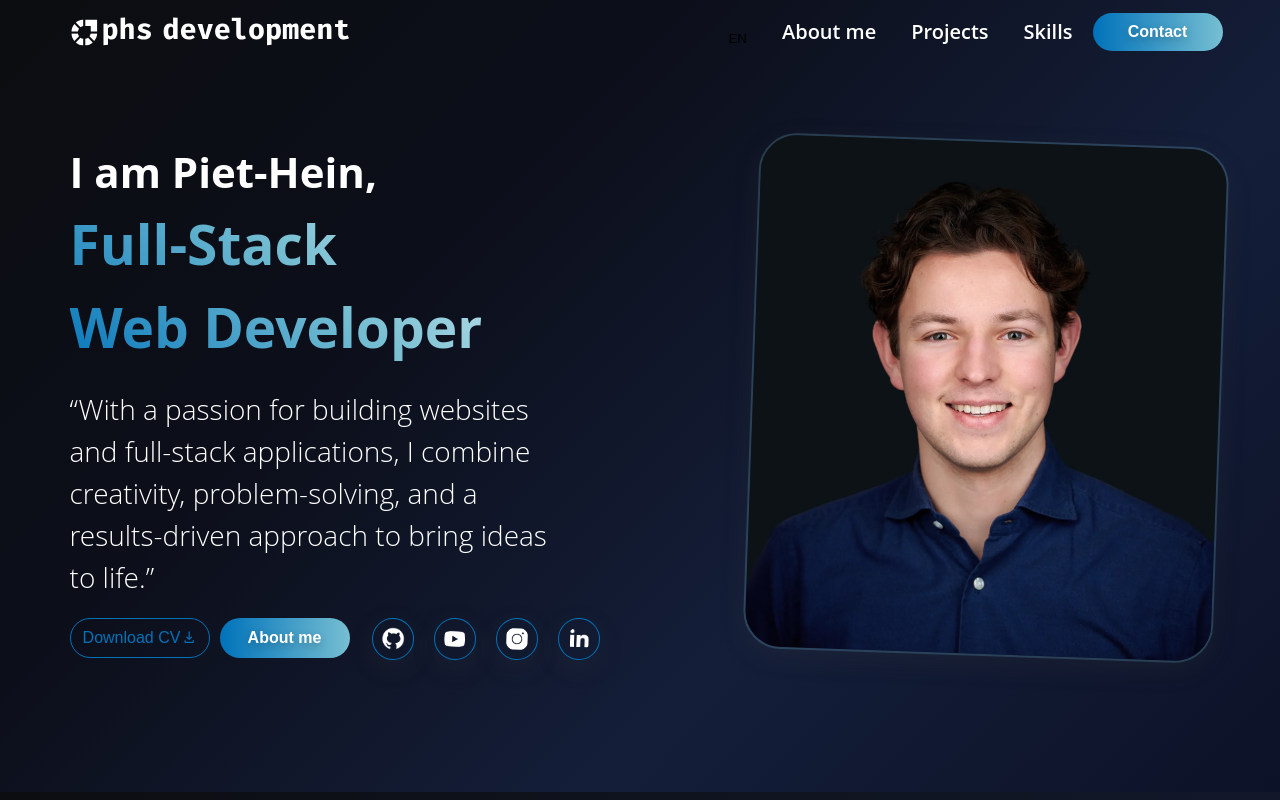
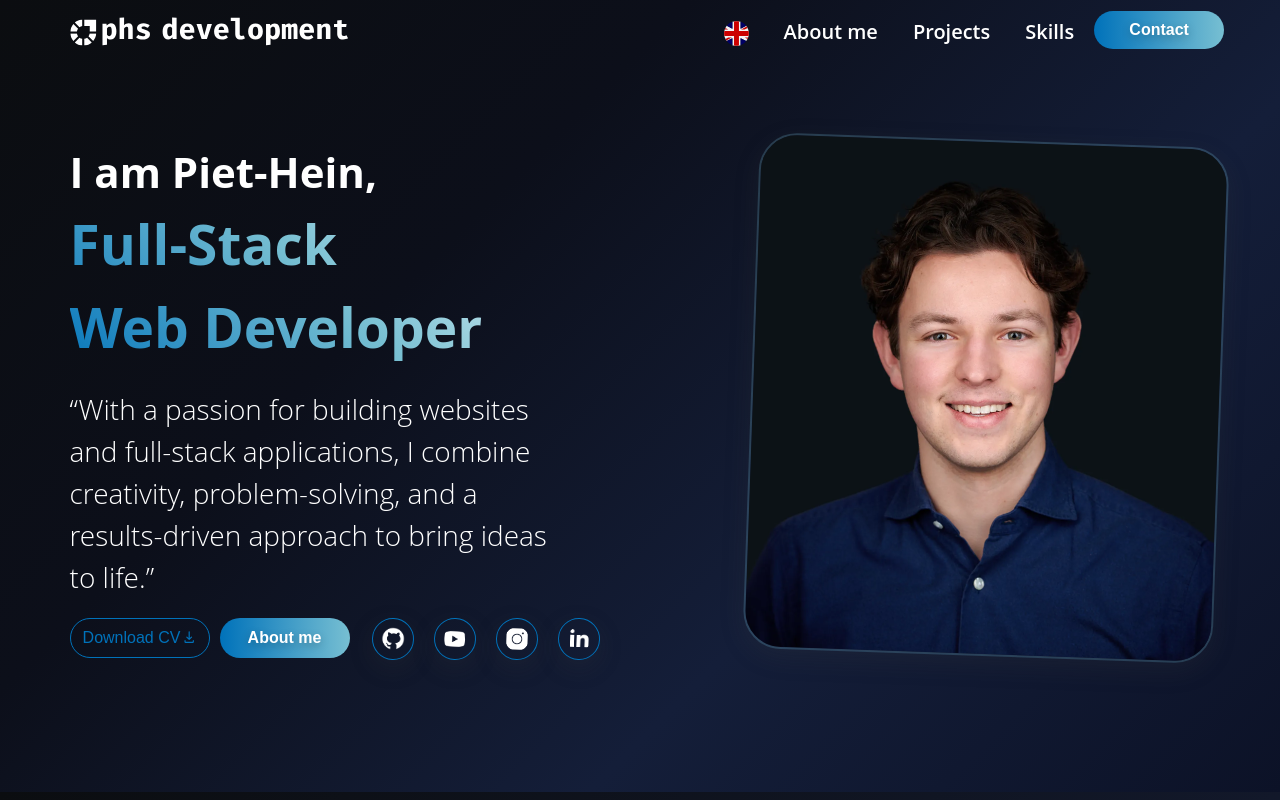
Before and after one commit to phsworks/portfolio-react, a React (Vite) app: page / in a window 1280 px wide. Shown: the top 800 px of the page. Built offline with nearby package versions, Linux system fonts and the light colour scheme.

Commit message:
language switcher improved

```diff
--- a/src/Components/LanguageSwitcher.jsx
+++ b/src/Components/LanguageSwitcher.jsx
@@ -23,15 +23,12 @@ const LanguageSwitcher = () => {
   return (
     <div className="language-switcher">
       <button className="dropdown-toggle" onClick={() => setIsOpen(!isOpen)}>
-        {currentLanguage ? currentLanguage.flag : "EN"}
+        {currentLanguage ? currentLanguage.flag : languages[0].flag}
       </button>
       {isOpen && (
         <ul className="dropdown-menu">
           {languages
-            .filter(
-              (lang) =>
-                lang.code !== (currentLanguage ? currentLanguage.code : "")
-            )
+            .filter((lang) => lang.code !== i18n.language)
             .map((lang) => (
               <li key={lang.code} onClick={() => changeLanguage(lang.code)}>
                 {lang.flag}
```
